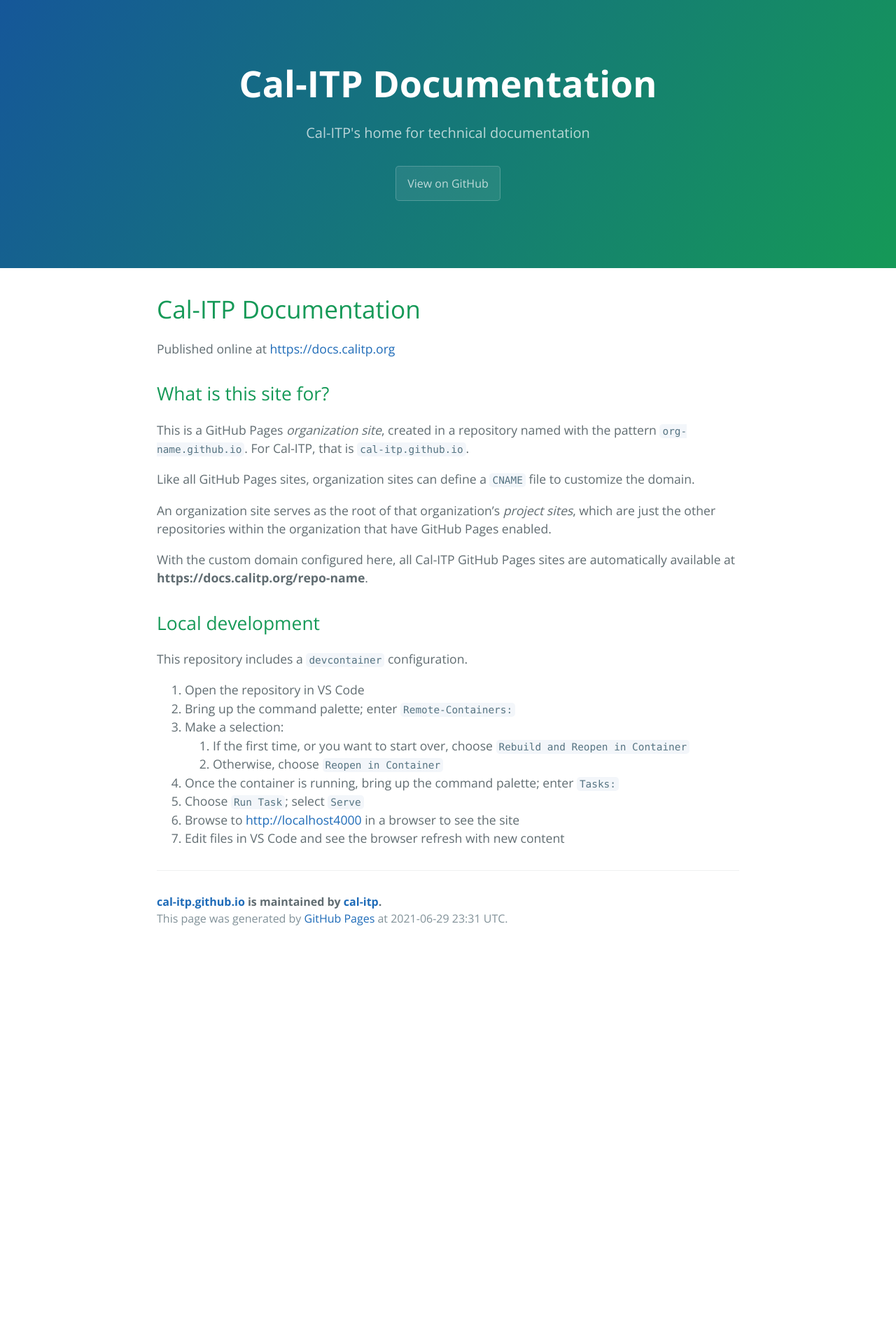
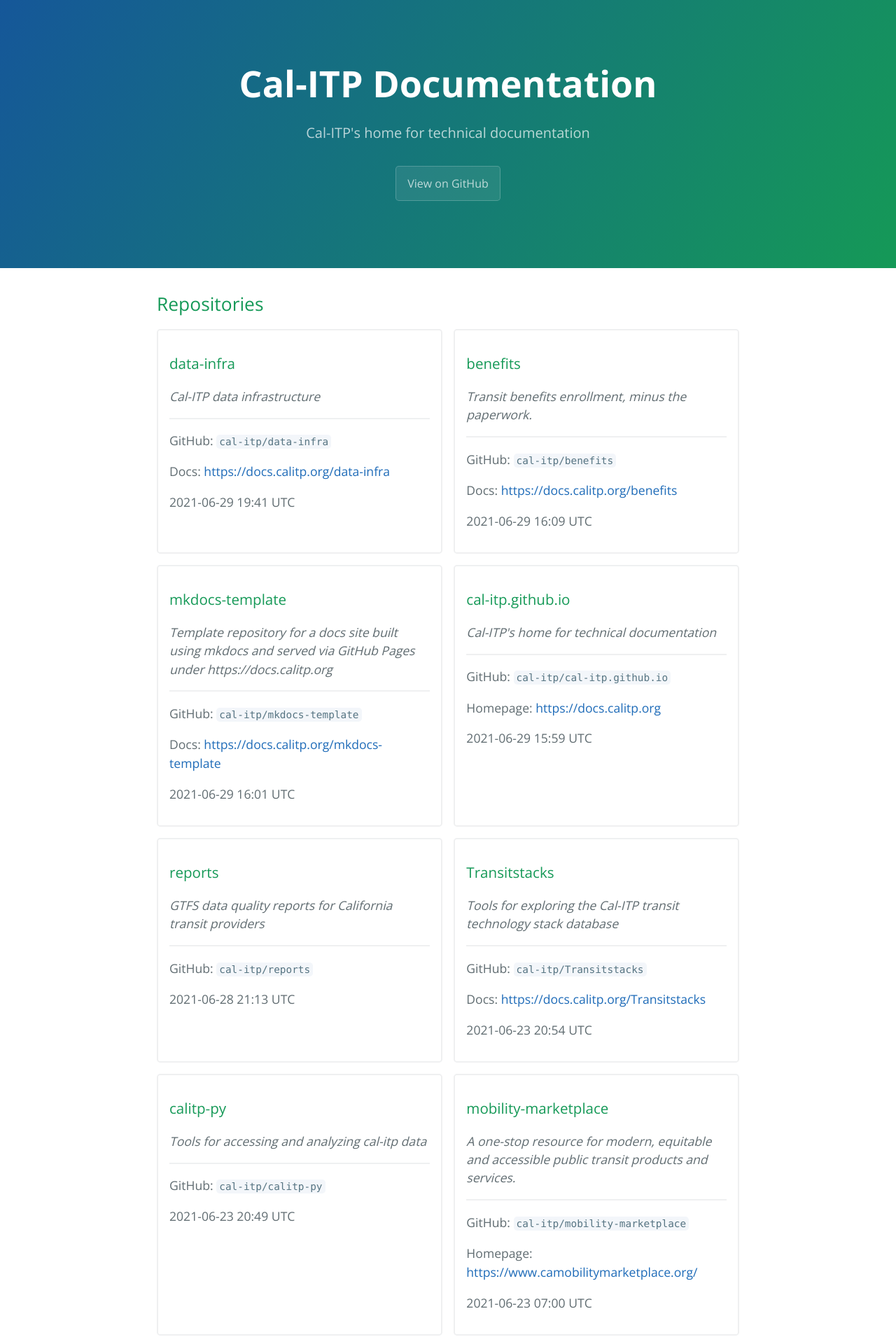
Before and after one commit to cal-itp/cal-itp.github.io, a Jekyll site: the page built from index.html, in a window 1280 px wide. Shown: the top 1920 px of the page at 70% size. Built offline with Jekyll 4.4.1, drawn with Linux system fonts in a browser that asks for light colours; our own code applies the rules of GitHub Pages for plain Markdown files; before the commit the page ends 1356 px from its top, so only the background shows below that; some of the changed text lies outside the part shown.

Commit message:
feat(repos): list repository information

```diff
--- /dev/null
+++ b/_includes/repos/index.html
@@ -0,0 +1,5 @@
+<div class="repo-list">
+{% for repo in site.data.repos %}
+    {% include repos/record.html repo=repo %}
+{% endfor %}
+</div>
--- /dev/null
+++ b/_includes/repos/record.html
@@ -0,0 +1,19 @@
+{% assign repo = include.repo %}
+{% if repo %}
+<div class="repo">
+    <h3>{{ repo.name }}</h3>
+    <p><em>{{ repo.description }}</em></p>
+    <hr />
+    <p>GitHub: <a href="{{ repo.html_url }}"><code>cal-itp/{{ repo.name }}</code></a></p>
+
+    {% capture docs_site %}https://docs.calitp.org/{{ repo.name }}{% endcapture %}
+    {% if repo.name != 'cal-itp.github.io' and repo.has_pages %}
+    <p>Docs: <a href="{{ docs_site }}">{{ docs_site }}</a></p>
+    {% endif %}
+
+    {% if repo.homepage and repo.homepage != "" and repo.homepage != docs_site %}
+    <p>Homepage: <a href="{{ repo.homepage }}">{{ repo.homepage }}</a></p>
+    {% endif %}
+    <span>{{ repo.pushed_at | date: "%Y-%m-%d %H:%M" }} UTC</span>
+</div>
+{% endif %}
--- a/_sass/main.scss
+++ b/_sass/main.scss
@@ -1,5 +1,7 @@
 @import "variables";
 @import "mixins";
+
+@import "repos";
 
 @import "rouge-github";
 @import url('https://fonts.googleapis.com/css?family=Open+Sans:400,700&display=swap');
--- /dev/null
+++ b/_sass/repos.scss
@@ -0,0 +1,28 @@
+@import "variables";
+@import "mixins";
+
+.repo-list {
+    display: flex;
+    flex-flow: row wrap;
+    justify-content: space-between;
+    align-items: stretch;
+}
+
+.repo {
+    border: solid 2px $hr-border-color;
+    border-radius: 0.3rem;
+    padding: 2rem 1rem;
+    margin-bottom: 1rem;
+
+    @include large {
+        width: 49%;
+    }
+
+    @include medium {
+        width: 100%;
+    }
+
+    @include small {
+        width: 100%;
+    }
+}
--- /dev/null
+++ b/index.html
@@ -0,0 +1,14 @@
+---
+layout: default
+title: Cal-ITP Documentation
+---
+
+<h2>Repositories</h2>
+
+{% include repos/index.html %}
+
+{% capture readme %}
+{% include_relative README.md %}
+{% endcapture %}
+
+{{ readme | markdownify }}
```
